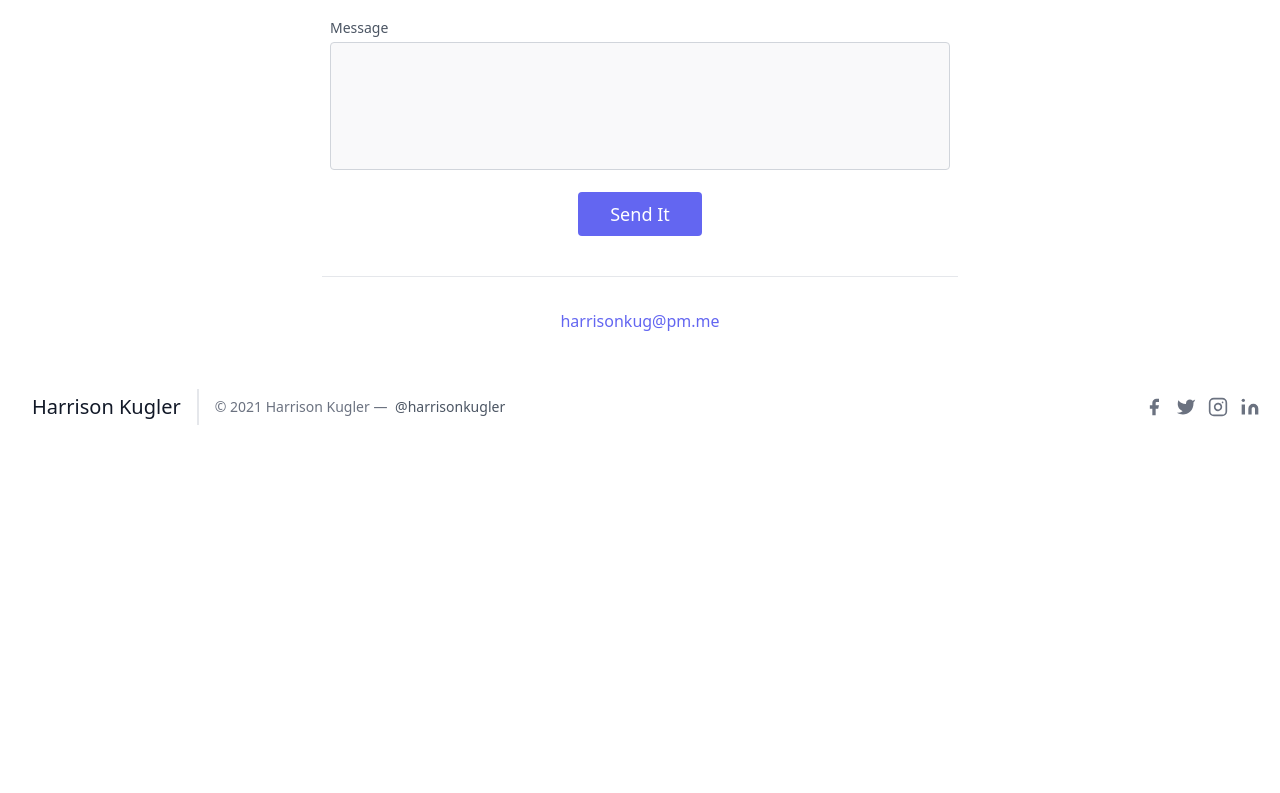
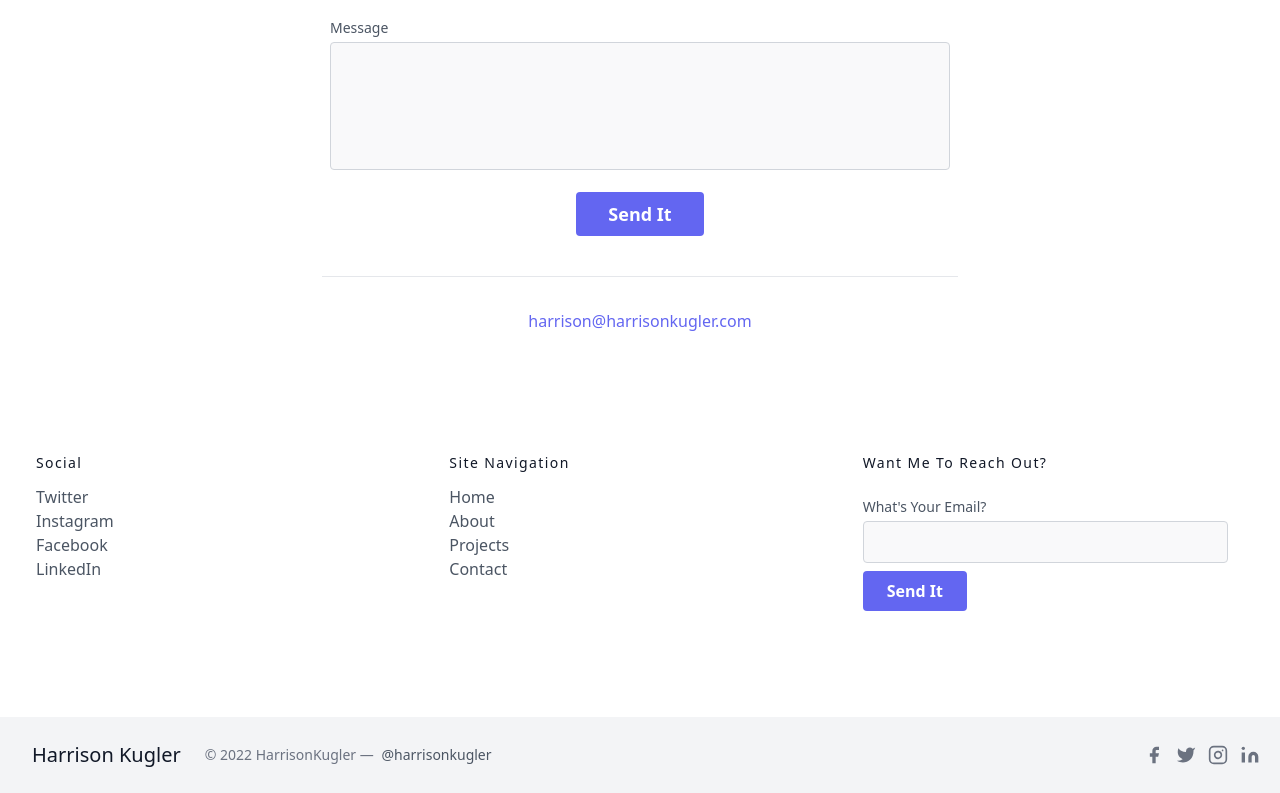
Before and after one commit to hthegoat/thirdone, a Nuxt app: page /contact in a window 1280 px wide. Shown: the part 906-1699 px from the top of the page. Before the commit the page ends 1363 px from the top, so only its background shows below. Built offline with nearby package versions, Linux system fonts and the light colour scheme.

Commit message:
image test

```diff
--- a/components/AboutGallery.vue
+++ b/components/AboutGallery.vue
@@ -25,7 +25,7 @@
           <img alt="gallery" class="w-full object-cover h-full object-center block" src="~/assets/about/fam.jpg">
         </div>
         <div class="md:p-2 p-1 w-1/2">
-          <img alt="gallery" class="w-full  h-full object-right block" src="~/assets/about/fish.jpg">
+          <img alt="gallery" class="w-full  h-full object-right block" src="~/assets/about/surf2.jpg">
         </div>
       </div>
     </div>
--- a/components/ContactFull.vue
+++ b/components/ContactFull.vue
@@ -35,11 +35,11 @@
           </div>
         </div>
         <div class="p-2 w-full">
-          <button class="flex mx-auto text-white bg-indigo-500 border-0 py-2 px-8 focus:outline-none hover:bg-indigo-600 rounded text-lg">Send It</button>
+          <button class="flex mx-auto text-white bg-indigo-500 border-0 py-2 px-8 font-bold focus:outline-none hover:bg-indigo-600 rounded text-lg">Send It</button>
         </div>
 
         <div class="p-2 w-full pt-8 mt-8 border-t border-gray-200 text-center">
-          <a class="text-indigo-500">harrisonkug@pm.me</a>
+          <a class="text-indigo-500">harrison@harrisonkugler.com</a>
 
 
         </div>
--- a/components/HomeContact.vue
+++ b/components/HomeContact.vue
@@ -29,10 +29,10 @@
           </div>
         </div>
         <div class="p-2 w-full">
-          <button class="flex mx-auto text-white bg-indigo-500 border-0 py-2 px-8 focus:outline-none hover:bg-indigo-600 rounded text-lg">Button</button>
+          <button class="flex mx-auto text-white bg-indigo-500 border-0 py-2 px-8 focus:outline-none hover:bg-indigo-600 rounded text-lg">Send It</button>
         </div>
         <div class="p-2 w-full pt-8 mt-8 border-t border-gray-200 text-center">
-          <a class="text-indigo-500">harrisonkug@pm.me</a>
+          <a class="text-indigo-500" href="mailto:harrison@harrisonkugler.com">harrison@harrisonkugler.com</a>
 
 
         </div>
--- a/components/HomeProjects.vue
+++ b/components/HomeProjects.vue
@@ -2,7 +2,7 @@
    <section class="text-gray-600 body-font">
   <div class="container px-5 py-6 mx-auto">
   <div class="text-center mt-10 mb-15">
-      <h1 class="sm:text-3xl text-2xl font-medium text-center title-font text-gray-900 mb-12">Case Studies/ Articles</h1>
+      <h1 class="sm:text-3xl text-2xl font-bold text-center title-font text-gray-900 mb-12">Case Studies 📄</h1>
 
     </div>
 
--- a/components/HomeQuestions.vue
+++ b/components/HomeQuestions.vue
@@ -45,8 +45,8 @@
 
     </div>
    <div class="py-12 flex justify-center">
-    <a href="contact" target="_blank"><button class="inline-flex text-white bg-indigo-500 border-0 py-2 px-6 mx-3 focus:outline-none hover:bg-indigo-600 rounded text-lg">Hire Me</button></a>
-    <a href="https://calendly.com/harrisonkug-1/quick-chat" target="_blank">    <button class="inline-flex text-white bg-indigo-500 border-0 py-2 px-6 focus:outline-none hover:bg-indigo-600 rounded text-lg">Schedule A Call</button></a>
+    <a href="contact"><button class="inline-flex text-white bg-indigo-500 border-0 py-2 px-6 mx-3 focus:outline-none font-bold hover:bg-indigo-600 rounded text-lg">Hire Me </button></a>
+    <a href="https://calendly.com/harrisonkug-1/quick-chat" target="_blank">    <button class="inline-flex text-white font-bold bg-indigo-500 border-0 py-2 px-6 focus:outline-none hover:bg-indigo-600 rounded text-lg">Schedule A Call</button></a>
 
       </div>
   </div>
--- a/components/TheFooter.vue
+++ b/components/TheFooter.vue
@@ -1,37 +1,92 @@
 <template lang="">
   <footer class="text-gray-600 body-font">
-  <div class="container px-5 py-8 mx-auto flex items-center sm:flex-row flex-col">
-    <a class="flex title-font font-medium items-center md:justify-start justify-center text-gray-900" href="/">
+  <div class="container px-5 py-24 mx-auto">
+    <div class="flex flex-wrap md:text-left text-center order-first">
+         <div class="lg:w-1/3 md:w-1/2 w-full px-4">
+        <h2 class="title-font font-medium text-gray-900 tracking-widest text-sm mb-3">Social</h2>
+        <nav class="list-none mb-10">
+          <li>
+            <a class="text-gray-600 hover:text-gray-800" href="https://twitter.com/harrisonkugler" target="_blank">Twitter</a>
+          </li>
+          <li>
+            <a class="text-gray-600 hover:text-gray-800" href="https://www.linkedin.com/in/hkugler/" target="_blank">Instagram</a>
+          </li>
+          <li>
+            <a class="text-gray-600 hover:text-gray-800" href="https://www.facebook.com/harrisonkug" target="_blank">Facebook</a>
+          </li>
+          <li>
+            <a class="text-gray-600 hover:text-gray-800" href="https://www.linkedin.com/in/hkugler/" target="_blank">LinkedIn</a>
+          </li>
+        </nav>
+      </div>
+      <div class="lg:w-1/3 md:w-1/2 w-full px-4">
+        <h2 class="title-font font-medium text-gray-900 tracking-widest text-sm mb-3">Site Navigation</h2>
+        <nav class="list-none mb-10">
+          <li>
+            <a class="text-gray-600 hover:text-gray-800" href="/">Home</a>
+          </li>
+          <li>
+            <a class="text-gray-600 hover:text-gray-800" href="about">About</a>
+          </li>
+          <li>
+            <a class="text-gray-600 hover:text-gray-800" href="projects">Projects</a>
+          </li>
+          <li>
+            <a class="text-gray-600 hover:text-gray-800" href="contact">Contact</a>
+          </li>
+        </nav>
+      </div>
+
+
+      <div class="lg:w-1/3 md:w-1/2 w-full px-4">
+        <h2 class="title-font font-medium text-gray-900 tracking-widest text-sm mb-3">Want Me To Reach Out?</h2>
+        <div class="flex xl:flex-nowrap md:flex-nowrap lg:flex-wrap flex-wrap justify-center items-end md:justify-start">
+        <form action="https://getform.io/f/2a956545-1194-4d2c-bfdd-72b9b157032e" method="POST">
+          <div class="relative w-40 sm:w-auto xl:mr-4 lg:mr-0 sm:mr-4 mr-2 my-2">
+            <label for="footer-field" class="leading-7 text-sm text-gray-600">What's Your Email?</label>
+            <input type="text" id="footer-field" name="footer-field" class="w-full bg-gray-100 bg-opacity-50 rounded border border-gray-300 focus:bg-transparent focus:ring-2 focus:ring-indigo-200 focus:border-indigo-500 text-base outline-none text-gray-700 py-1 px-3 leading-8 transition-colors duration-200 ease-in-out">
+          </div>
+            <button class="lg:mt-2 xl:mt-0 flex-shrink-0 inline-flex text-white bg-indigo-500 border-0 py-2 px-6 font-bold focus:outline-none hover:bg-indigo-600 rounded">Send It</button>
+        </form>
+        </div>
+
+      </div>
+    </div>
+  </div>
+  <div class="bg-gray-100">
+    <div class="container px-5 py-6 mx-auto flex items-center sm:flex-row flex-col">
+      <a class="flex title-font font-medium items-center md:justify-start justify-center text-gray-900">
 
         <span class="ml-3 text-xl">Harrison Kugler</span>
       </a>
-    <p class="text-sm text-gray-500 sm:ml-4 sm:pl-4 sm:border-l-2 sm:border-gray-200 sm:py-2 sm:mt-0 mt-4">© 2021 Harrison Kugler —
-      <a href="https://twitter.com/harrisonkugler" class="text-gray-600 ml-1" rel="noopener noreferrer" target="_blank">@harrisonkugler</a>
+      <p class="text-sm text-gray-500 sm:ml-6 sm:mt-0 mt-4">© 2022 HarrisonKugler —
+        <a href="https://twitter.com/harrisonkugler" rel="noopener noreferrer" class="text-gray-600 ml-1" target="_blank">@harrisonkugler</a>
       </p>
       <span class="inline-flex sm:ml-auto sm:mt-0 mt-4 justify-center sm:justify-start">
-      <a class="text-gray-500">
+        <a class="text-gray-500" href="https://www.facebook.com/harrisonkug" target="_blank">
           <svg fill="currentColor" stroke-linecap="round" stroke-linejoin="round" stroke-width="2" class="w-5 h-5" viewBox="0 0 24 24">
             <path d="M18 2h-3a5 5 0 00-5 5v3H7v4h3v8h4v-8h3l1-4h-4V7a1 1 0 011-1h3z"></path>
           </svg>
         </a>
-      <a class="ml-3 text-gray-500">
+        <a class="ml-3 text-gray-500" href="https://twitter.com/HarrisonKugler" target="_blank" >
           <svg fill="currentColor" stroke-linecap="round" stroke-linejoin="round" stroke-width="2" class="w-5 h-5" viewBox="0 0 24 24">
             <path d="M23 3a10.9 10.9 0 01-3.14 1.53 4.48 4.48 0 00-7.86 3v1A10.66 10.66 0 013 4s-4 9 5 13a11.64 11.64 0 01-7 2c9 5 20 0 20-11.5a4.5 4.5 0 00-.08-.83A7.72 7.72 0 0023 3z"></path>
           </svg>
         </a>
-      <a class="ml-3 text-gray-500">
+        <a class="ml-3 text-gray-500" href="https://www.instagram.com/harrison_kugler/" target="_blank">
           <svg fill="none" stroke="currentColor" stroke-linecap="round" stroke-linejoin="round" stroke-width="2" class="w-5 h-5" viewBox="0 0 24 24">
             <rect width="20" height="20" x="2" y="2" rx="5" ry="5"></rect>
             <path d="M16 11.37A4 4 0 1112.63 8 4 4 0 0116 11.37zm1.5-4.87h.01"></path>
           </svg>
         </a>
-      <a class="ml-3 text-gray-500">
+        <a class="ml-3 text-gray-500" href="https://www.linkedin.com/in/hkugler/" target="_blank">
           <svg fill="currentColor" stroke="currentColor" stroke-linecap="round" stroke-linejoin="round" stroke-width="0" class="w-5 h-5" viewBox="0 0 24 24">
             <path stroke="none" d="M16 8a6 6 0 016 6v7h-4v-7a2 2 0 00-2-2 2 2 0 00-2 2v7h-4v-7a6 6 0 016-6zM2 9h4v12H2z"></path>
             <circle cx="4" cy="4" r="2" stroke="none"></circle>
           </svg>
         </a>
       </span>
+    </div>
   </div>
 </footer>
 </template>
--- a/components/TheHeader.vue
+++ b/components/TheHeader.vue
@@ -14,7 +14,7 @@
     </a>
     <div class="lg:w-2/5 inline-flex lg:justify-end ml-5 lg:ml-0">
 
-     <a href="https://calendly.com/harrisonkug-1/quick-chat" target="_blank"> <button class="inline-flex items-center bg-gray-100 border-0 py-1 px-3 focus:outline-none hover:bg-gray-200 rounded font-bold text-base mt-4 md:mt-0">Schedule A Call
+     <a href="https://calendly.com/harrisonkug-1/quick-chat" target="_blank"> <button class="inline-flex items-center bg-gray-100 border-0 py-1 px-3 focus:outline-none hover:bg-indigo-600 hover:text-white rounded font-bold text-base mt-4 md:mt-0">Schedule A Call
         <svg xmlns="http://www.w3.org/2000/svg" class="mx-2 h-6 w-6" fill="none" viewBox="0 0 24 24" stroke="currentColor">
         <path stroke-linecap="round" stroke-linejoin="round" stroke-width="2" d="M8 7V3m8 4V3m-9 8h10M5 21h14a2 2 0 002-2V7a2 2 0 00-2-2H5a2 2 0 00-2 2v12a2 2 0 002 2z" />
         </svg>
--- a/nuxt.config.js
+++ b/nuxt.config.js
@@ -34,8 +34,7 @@
   components: true,
 
   // Modules for dev and build (recommended): https://go.nuxtjs.dev/config-modules
-  buildModules: ['@nuxtjs/tailwindcss', '@nuxtjs/google-analytics'
-],
+  buildModules: ['@nuxtjs/tailwindcss'],
 
   // Modules: https://go.nuxtjs.dev/config-modules
   modules: [ '@nuxtjs/google-analytics' ],
```
Also changed, not shown: 2 other files (tests, documents, lock files or other folders). Lines whose indentation alone changed are shown as unchanged.
